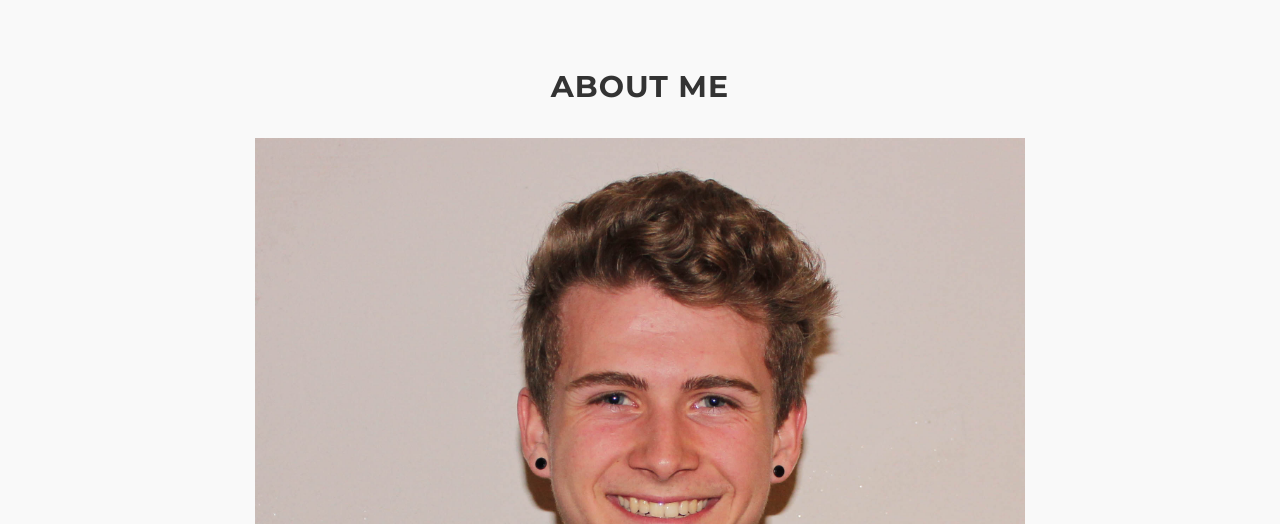
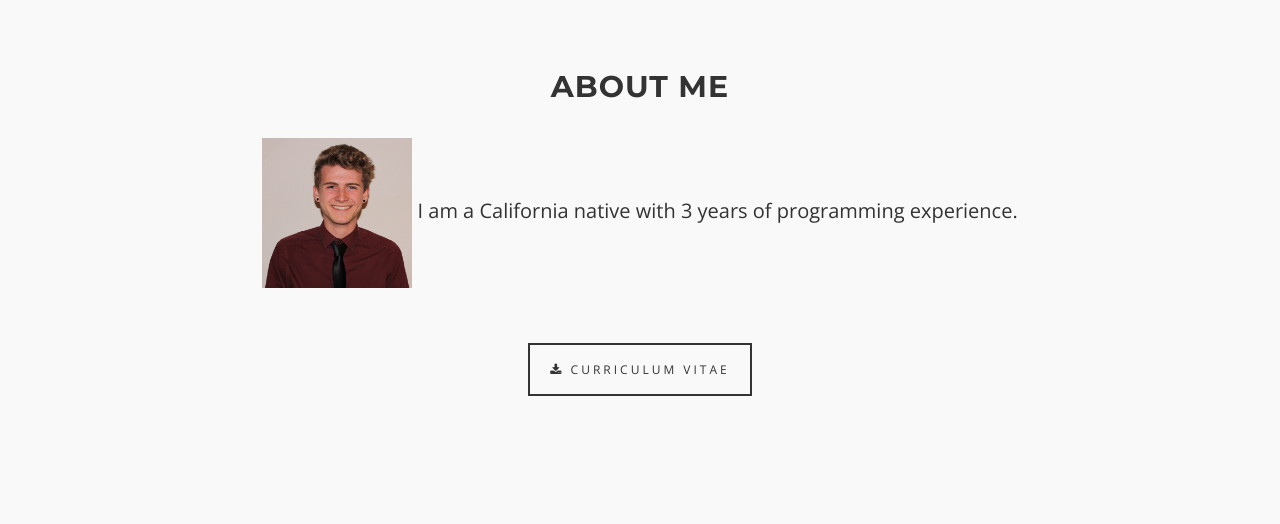
Before and after one commit to joshjtaylor/joshjtaylor.github.io, a plain HTML site: page index.html in a window 1280 px wide. Shown: the part 880-1404 px from the top of the page. Drawn offline with nearby package versions, Linux system fonts and the light colour scheme.

Commit message:
PicUpdate

```diff
--- a/index.html
+++ b/index.html
@@ -79,7 +79,7 @@
 		<h2>ABOUT ME</h2>
 		<div class="col-lg-8 col-lg-offset-2">
 			<p>
-				<img src="/img/me.jpg" alt="Josh Taylor">
+				<img src="/img/me.jpg" alt="Josh Taylor" height="150" width="150">
 				I am a California native with 3 years of programming experience.
 			</p>
 			<p>
```
